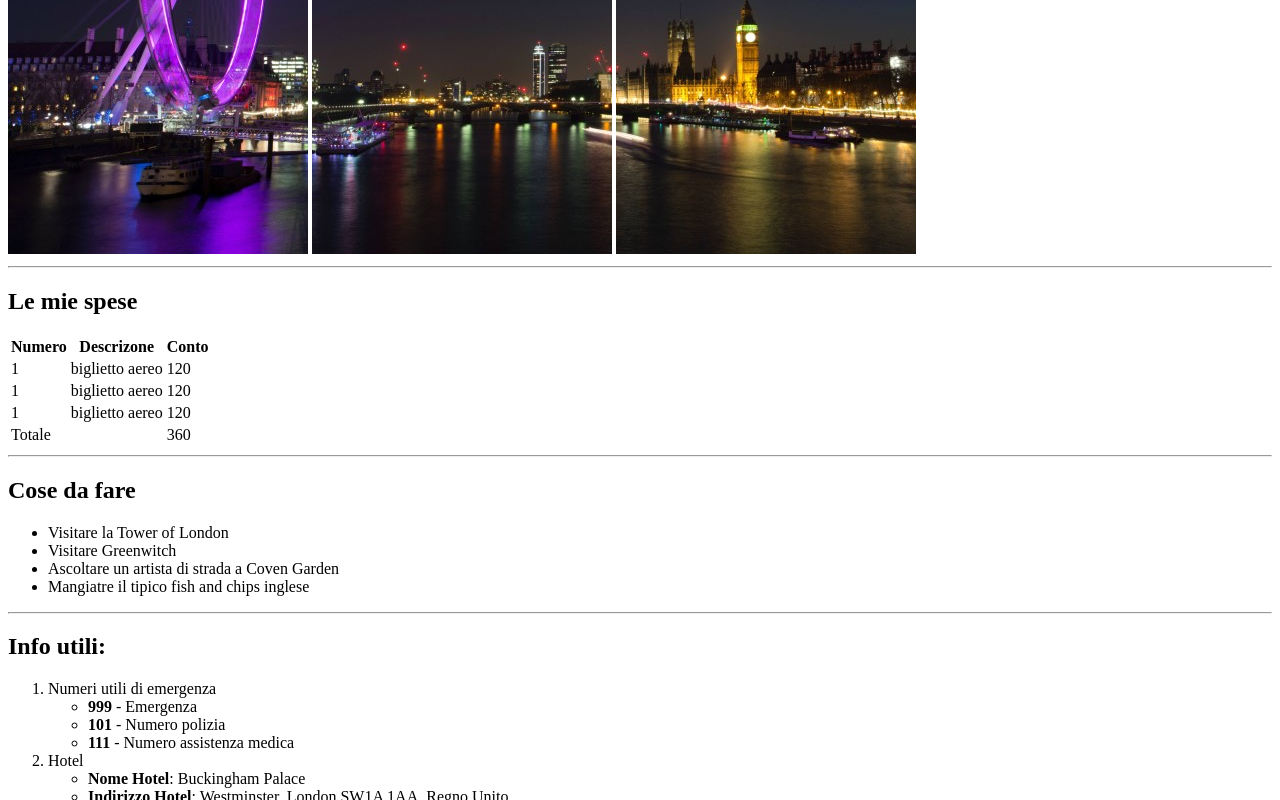
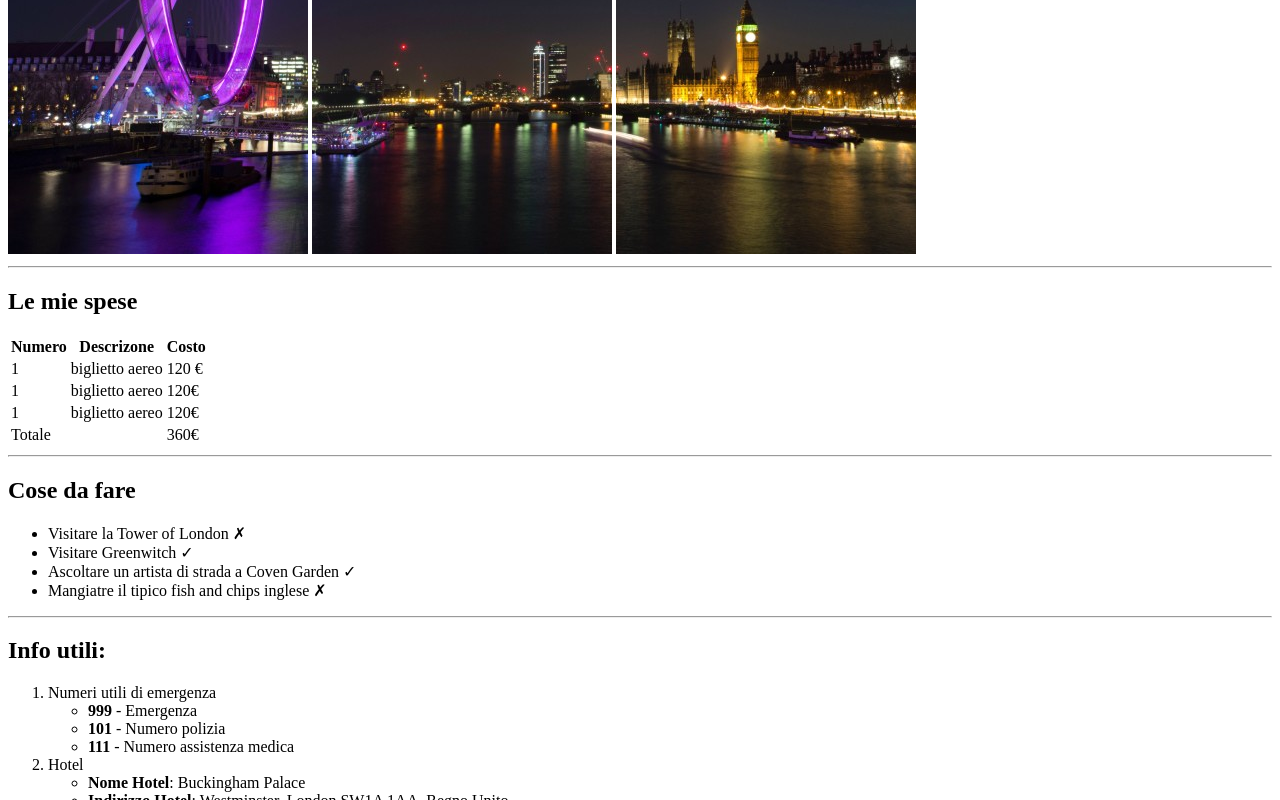
Before and after one commit to FedericoRosso97/html-london-trip, a plain HTML site: page index.html in a window 1280 px wide. Shown: the part 426-1226 px from the top of the page. Drawn offline with Linux system fonts and the light colour scheme.

Commit message:
aggiungo caratteri speciali

```diff
--- a/index.html
+++ b/index.html
@@ -22,29 +22,29 @@
                 <tr>
                     <th>Numero</th>
                     <th>Descrizone</th>
-                    <th>Conto</th>
+                    <th>Costo</th>
                 </tr>
             </thead>
             <tbody>
                 <tr>
                     <td>1</td>
                     <td>biglietto aereo</td>
-                    <td>120</td>
+                    <td>120 &euro;</td>
                 </tr>
                 <tr>
                     <td>1</td>
                     <td>biglietto aereo</td>
-                    <td>120</td>
+                    <td>120&euro;</td>
                 </tr>
                 <tr>
                     <td>1</td>
                     <td>biglietto aereo</td>
-                    <td>120</td>
+                    <td>120&euro;</td>
                 </tr>
                 <tr>
                     <td>Totale</td>
                     <td></td>
-                    <td>360</td>
+                    <td>360&euro;</td>
                 </tr>
             </tbody>
          </table>
@@ -53,10 +53,10 @@
         <section>
             <h2>Cose da fare</h2>
             <ul>
-                <li>Visitare la Tower of London</li>
-                <li>Visitare Greenwitch</li>
-                <li>Ascoltare un artista di strada a Coven Garden</li>
-                <li>Mangiatre il tipico fish and chips inglese</li>
+                <li>Visitare la Tower of London &cross;</li>
+                <li>Visitare Greenwitch &check;</li>
+                <li>Ascoltare un artista di strada a Coven Garden &check;</li>
+                <li>Mangiatre il tipico fish and chips inglese &cross;</li>
             </ul>
             <hr>
         </section>
```
